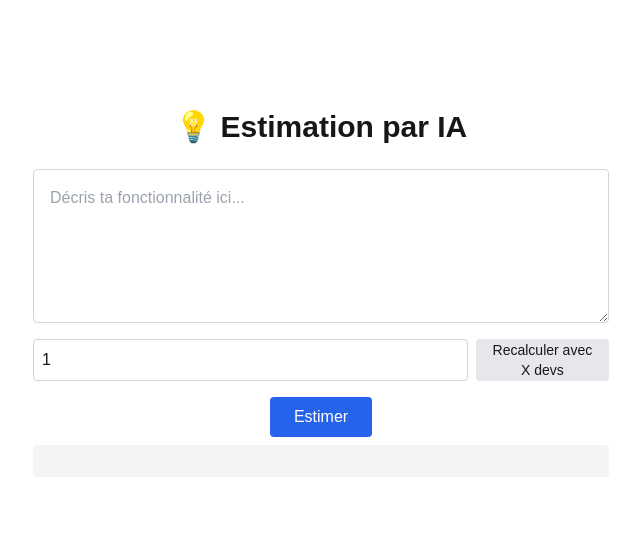
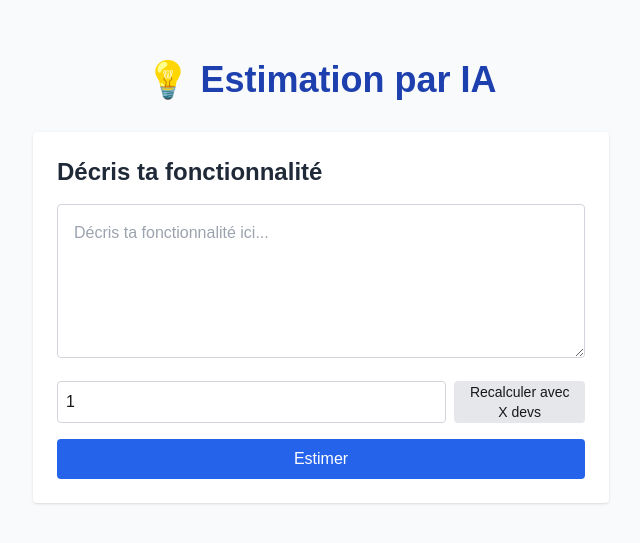
Before and after one commit to IvandeMurard/ai-delivery-estimator, a Next.js app: page / in a window 1280 px wide. Shown: the part 107-650 px from the top of the page, without its empty margins (319-959 px from the left). Built offline with nearby package versions, Linux system fonts and the light colour scheme.

Commit message:
amélioration UX/UI : titres, blocs, lisibilité

```diff
--- a/src/app/page.tsx
+++ b/src/app/page.tsx
@@ -45,18 +45,20 @@ export default function Home() {
   const advancedSection = extractAdvancedSection(result)
 
   return (
-    <main className="flex flex-col items-center justify-center min-h-screen p-8">
-      <h1 className="text-3xl font-bold mb-6">💡 Estimation par IA</h1>
+    <main className="flex flex-col items-center justify-center min-h-screen p-8 bg-gray-50">
+      <h1 className="text-4xl font-extrabold mb-8 text-blue-800">💡 Estimation par IA</h1>
 
+      <section className="w-full max-w-xl bg-white p-6 rounded shadow mb-6">
+        <h2 className="text-2xl font-bold mb-4 text-gray-800">Décris ta fonctionnalité</h2>
         <textarea
           value={feature}
           onChange={(e) => setFeature(e.target.value)}
           placeholder="Décris ta fonctionnalité ici..."
-        className="w-full max-w-xl p-4 border border-gray-300 rounded mb-4"
+          className="w-full p-4 border border-gray-300 rounded mb-4"
           rows={5}
         />
 
-      <div className="flex gap-2 w-full max-w-xl mb-4">
+        <div className="flex gap-2 mb-4">
           <input
             ref={capacityInputRef}
             type="number"
@@ -80,23 +82,31 @@ export default function Home() {
 
         <button
           onClick={handleSubmit}
-        className="bg-blue-600 text-white px-6 py-2 rounded hover:bg-blue-700 mb-2"
+          className="bg-blue-600 text-white px-6 py-2 rounded hover:bg-blue-700 w-full"
         >
           Estimer
         </button>
+      </section>
+
+      {result && (
+        <section className="w-full max-w-xl bg-white p-6 rounded shadow mb-6">
+          <h2 className="text-2xl font-bold mb-4 text-gray-800">Résumé de l'estimation</h2>
 
           {deliveryDate && (
-        <div className="text-lg font-semibold text-green-700 mt-4 mb-2">
+            <div className="text-lg font-semibold text-green-700 mb-4">
               📆 Livraison estimée : {deliveryDate}
             </div>
           )}
 
-      <pre className="w-full max-w-xl whitespace-pre-wrap bg-gray-100 p-4 rounded">
+          <div className="mb-4 border-b border-gray-200"></div>
+
+          <pre className="whitespace-pre-wrap text-gray-800">
             {result && result.replace(/Livraison estimée\s*:\s*\d{2}\/\d{2}\/\d{4}/i, "").replace(/Calculs secondaires[\s\S]*/i, "")}
           </pre>
 
           {advancedSection && (
             <>
+              <div className="mb-4 border-b border-gray-200"></div>
               <button
                 className="mt-2 text-blue-600 underline text-sm"
                 onClick={() => setShowAdvanced((v) => !v)}
@@ -104,11 +114,16 @@ export default function Home() {
                 {showAdvanced ? "Masquer les infos avancées" : "Afficher plus (calculs secondaires)"}
               </button>
               {showAdvanced && (
-            <pre className="w-full max-w-xl whitespace-pre-wrap bg-yellow-50 p-4 rounded mt-2 border border-yellow-200">
-              {advancedSection}
-            </pre>
+                <section className="mt-4">
+                  <h3 className="text-lg font-semibold text-yellow-700 mb-2">Calculs secondaires</h3>
+                  <div className="bg-yellow-50 p-4 rounded border border-yellow-200">
+                    <pre className="whitespace-pre-wrap text-yellow-900">{advancedSection}</pre>
+                  </div>
+                </section>
               )}
             </>
+          )}
+        </section>
       )}
     </main>
   )
```
Lines whose indentation alone changed are shown as unchanged.
